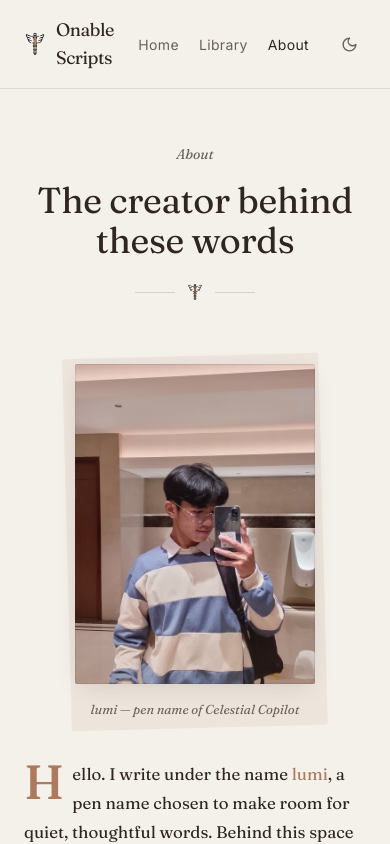
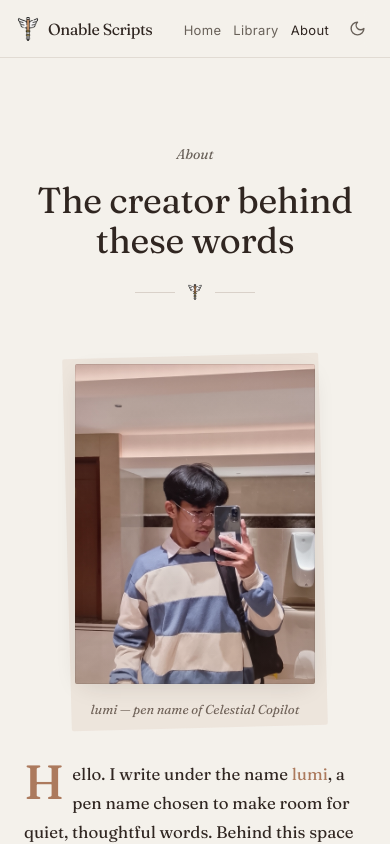
Before and after one commit to fanzaojanghao0410/lumi-s-bookshelf, a React (Vite) app: page /about in a window 390 px wide. Shown: the top 844 px of the page. Built offline with nearby package versions, Linux system fonts and the light colour scheme; the HTML template or start-up script is replaced by a standard one.

Commit message:
Changes
Co-authored-by: fanzaojanghao0410 <199691935+fanzaojanghao0410@users.noreply.github.com>

```diff
--- a/src/components/Header.tsx
+++ b/src/components/Header.tsx
@@ -26,23 +26,23 @@ const Header = () => {
 
   return (
     <header className="fixed top-0 left-0 right-0 z-50 bg-background/85 backdrop-blur-md border-b border-border/70">
-      <div className="container mx-auto px-6 py-4">
-        <nav className="flex items-center justify-between">
+      <div className="container mx-auto px-4 sm:px-6 py-3 sm:py-4">
+        <nav className="flex items-center justify-between gap-3">
           <Link
             to="/"
-            className="flex items-center gap-2.5 text-foreground hover:text-accent transition-colors"
+            className="flex items-center gap-2 text-foreground hover:text-accent transition-colors min-w-0"
           >
-            <BrandMark size={22} className="text-accent" />
-            <span className="font-serif text-lg tracking-tight">Onable Scripts</span>
+            <BrandMark size={24} className="shrink-0" />
+            <span className="font-serif text-base sm:text-lg tracking-tight truncate">Onable Scripts</span>
           </Link>
 
-          <div className="flex items-center gap-6 md:gap-8">
-            <ul className="flex items-center gap-5 md:gap-7">
+          <div className="flex items-center gap-3 sm:gap-8">
+            <ul className="flex items-center gap-3 sm:gap-7">
               {navLinks.map((link) => (
                 <li key={link.path}>
                   <Link
                     to={link.path}
-                    className={`font-sans text-sm tracking-wide transition-colors ${
+                    className={`font-sans text-[13px] sm:text-sm tracking-wide transition-colors ${
                       isActive(link.path)
                         ? "text-foreground"
                         : "text-muted-foreground hover:text-foreground"
```
